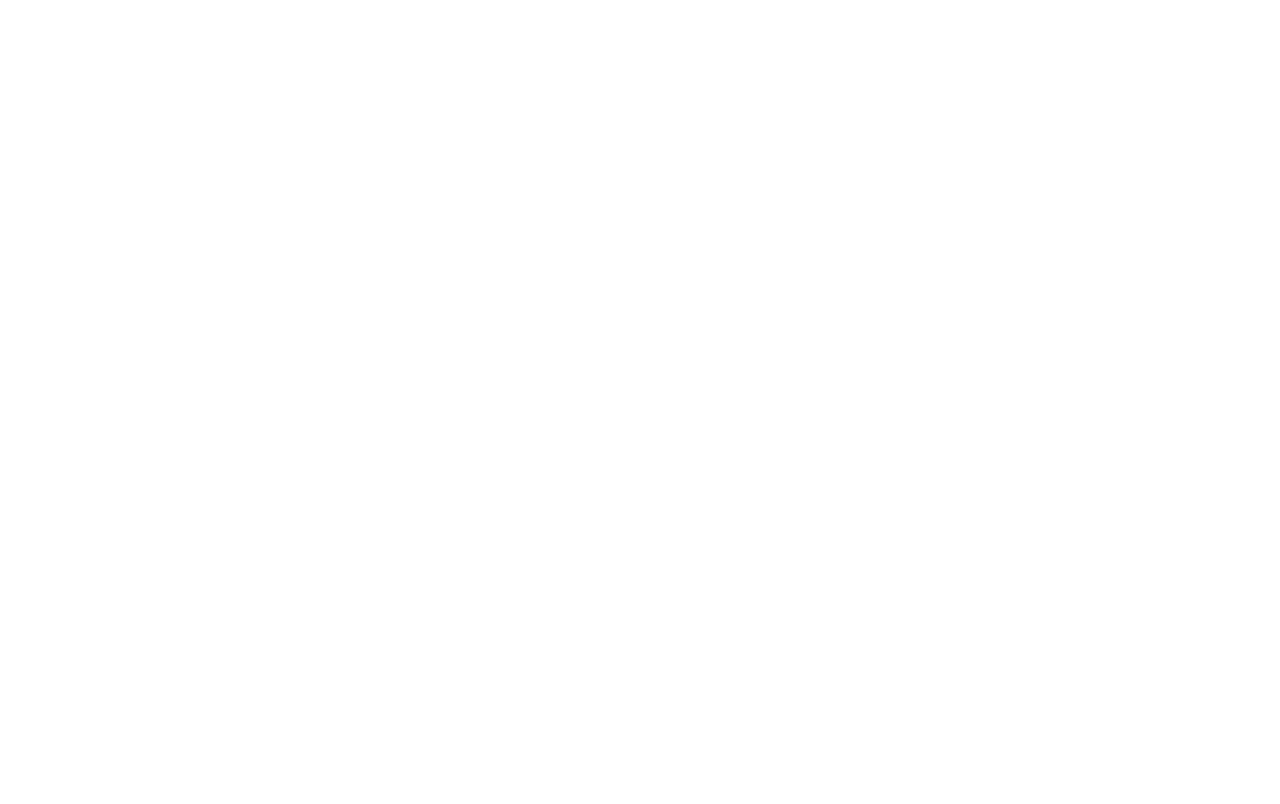
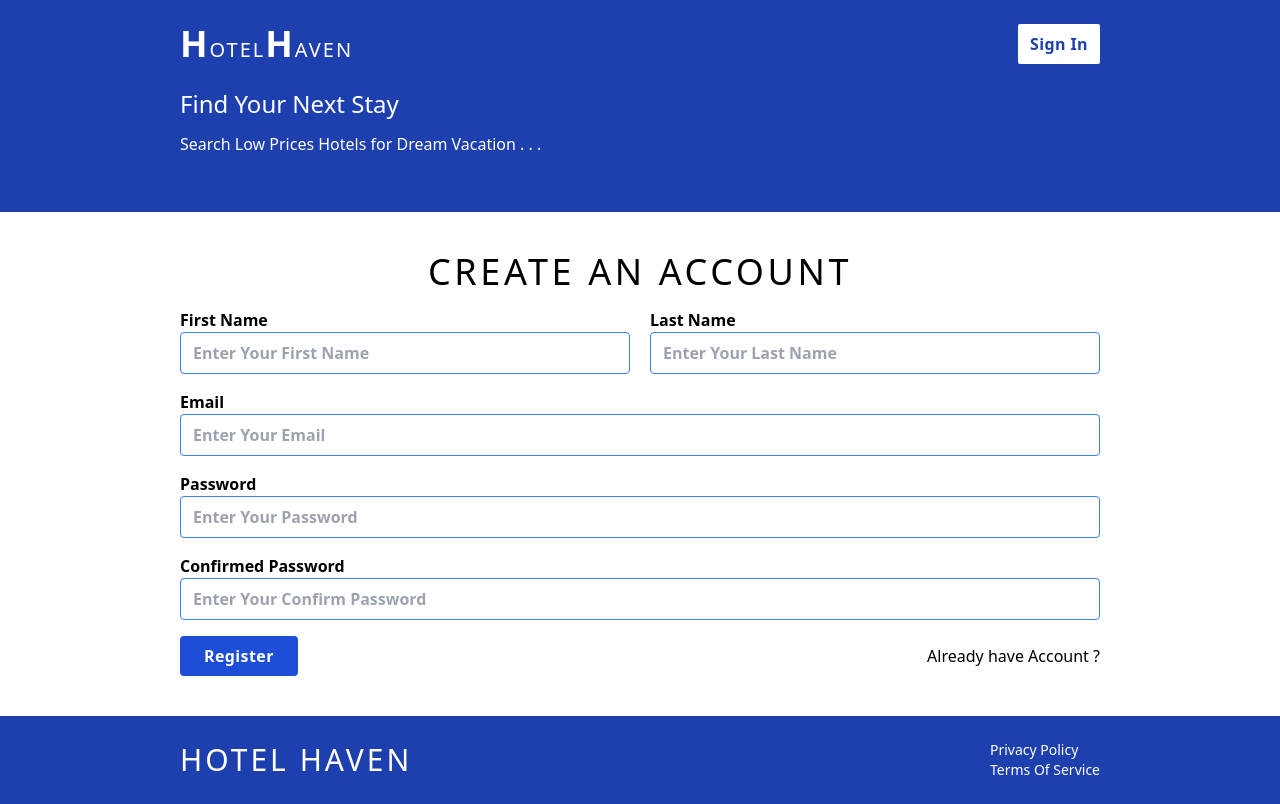
Before and after one commit to MuraliVelayudam/HotelHaven, a React (Vite) app: page /register in a window 1280 px wide. Before the commit this address had no page. Built offline with nearby package versions, Linux system fonts and the light colour scheme.

Commit message:
Register Form Is Created With Validation

```diff
--- a/package.json
+++ b/package.json
@@ -12,6 +12,7 @@
   "dependencies": {
     "react": "^18.2.0",
     "react-dom": "^18.2.0",
+    "react-hook-form": "^7.51.2",
     "react-router-dom": "^6.22.3"
   },
   "devDependencies": {
--- a/src/App.tsx
+++ b/src/App.tsx
@@ -1,5 +1,6 @@
 import { Routes, Route } from 'react-router-dom'
 import Layout from './layouts/Layout'
+import Register from './pages/Register'
 
 export default function App() {
     return (
@@ -12,6 +13,14 @@
                     </Layout>
                 }
             />
+            <Route
+                path="/register"
+                element={
+                    <Layout>
+                        <Register />
+                    </Layout>
+                }
+            />
         </Routes>
     )
 }
--- a/src/components/Footer.tsx
+++ b/src/components/Footer.tsx
@@ -2,7 +2,7 @@
 
 export default function Footer() {
     return (
-        <div className="bg-blue-800 py-6">
+        <div className="bg-blue-800 py-6 px-5">
             <div className="container mx-auto flex items-center  justify-between text-white">
                 <Link to={'/'} className="text-3xl font-extralight uppercase  tracking-widest">
                     Hotel Haven
--- a/src/components/Header.tsx
+++ b/src/components/Header.tsx
@@ -2,7 +2,7 @@
 
 export default function Header() {
     return (
-        <div className="bg-blue-800 py-6">
+        <div className="bg-blue-800 py-6 px-5">
             <div className="container mx-auto flex  justify-between">
                 <span className="text-white uppercase tracking-widest text-xl">
                     <Link to={'/'} className="font-extralight">
--- a/src/components/Hero.tsx
+++ b/src/components/Hero.tsx
@@ -1,6 +1,6 @@
 export default function Hero() {
     return (
-        <div className="bg-blue-800 pb-14">
+        <div className="bg-blue-800 pb-14 px-5">
             <div className="container mx-auto text-white flex flex-col  gap-3">
                 <h1 className="text-2xl">Find Your Next Stay</h1>
                 <p className="text-base ">Search Low Prices Hotels for Dream Vacation . . .</p>
--- /dev/null
+++ b/src/pages/Register.tsx
@@ -0,0 +1,118 @@
+import { useForm } from 'react-hook-form'
+
+type RegisterFormData = {
+    firstName: string
+    lastName: string
+    email: string
+    password: string
+    confirmPassword: string
+}
+
+export default function Register() {
+    const form = useForm<RegisterFormData>()
+    const { register, handleSubmit, formState, watch } = form
+    const { errors } = formState
+
+    const onSubmit = (formData: RegisterFormData) => {
+        console.log(formData)
+    }
+
+    return (
+        <form className="flex flex-col gap-4 px-5" noValidate onSubmit={handleSubmit(onSubmit)}>
+            <h1 className="text-center text-3xl md:text-4xl font-thin uppercase tracking-widest">Create An Account</h1>
+            <div className="flex flex-col md:flex-row gap-5">
+                <label className="flex-1 font-semibold  ">
+                    First Name
+                    <input
+                        type="text"
+                        placeholder="Enter Your First Name"
+                        className="w-full border border-blue-500 px-3 py-2 outline-none rounded"
+                        {...register('firstName', {
+                            required: 'First Name is Required',
+                            minLength: {
+                                value: 3,
+                                message: 'Name must be at least 3 characters',
+                            },
+                        })}
+                    />
+                    {errors.firstName && <span className="text-xs text-red-600">{errors.firstName.message}</span>}
+                </label>
+                <label className="flex-1 font-semibold">
+                    Last Name
+                    <input
+                        type="text"
+                        placeholder="Enter Your Last Name"
+                        className="w-full border border-blue-500 px-3 py-2 outline-none rounded"
+                        {...register('lastName', {
+                            required: 'Last Name is Required',
+                        })}
+                    />
+                    {errors.lastName && <span className="text-xs text-red-600">{errors.lastName.message}</span>}
+                </label>
+            </div>
+            <div>
+                <label className="flex flex-col font-semibold  ">
+                    Email
+                    <input
+                        type="email"
+                        placeholder="Enter Your Email"
+                        className="w-full border border-blue-500 px-3 py-2 outline-none rounded"
+                        {...register('email', {
+                            required: 'Email is Required',
+                            pattern: {
+                                value: /^(([^<>()\[\]\\.,;:\s@"]+(\.[^<>()\[\]\\.,;:\s@"]+)*)|(".+"))@((\[[0-9]{1,3}\.[0-9]{1,3}\.[0-9]{1,3}\.[0-9]{1,3}])|(([a-zA-Z\-0-9]+\.)+[a-zA-Z]{2,}))$/,
+                                message: 'Please enter a valid email address',
+                            },
+                        })}
+                    />
+                    {errors.email && <span className="text-xs text-red-600">{errors.email.message}</span>}
+                </label>
+            </div>
+            <div>
+                <label className="flex flex-col font-semibold  ">
+                    Password
+                    <input
+                        type="password"
+                        placeholder="Enter Your Password"
+                        className="w-full border border-blue-500 px-3 py-2 outline-none rounded"
+                        {...register('password', {
+                            required: 'Password is Required',
+                            minLength: {
+                                value: 6,
+                                message: 'Password must be at least 3 characters',
+                            },
+                        })}
+                    />
+                </label>
+            </div>
+            <div>
+                <label className="flex flex-col font-semibold  ">
+                    Confirmed Password
+                    <input
+                        type="password"
+                        placeholder="Enter Your Confirm Password"
+                        className="w-full border border-blue-500 px-3 py-2 outline-none rounded"
+                        {...register('confirmPassword', {
+                            validate: (value) => {
+                                if (!value) {
+                                    return 'Confirm Password is Required'
+                                } else if (watch('password') !== value) {
+                                    return 'Password Not Match'
+                                }
+                            },
+                        })}
+                    />
+                    {errors.confirmPassword && (
+                        <span className="text-xs text-red-600">{errors.confirmPassword.message}</span>
+                    )}
+                </label>
+            </div>
+            <div className="flex items-center justify-between flex-col md:flex-row gap-4">
+                <button className="bg-blue-700 text-white px-6 py-2 rounded font-semibold tracking-wide">
+                    Register
+                </button>
+                <p>Already have Account ?</p>
+            </div>
+        </form>
+    )
+}
```
Also changed, not shown: 1 other file (tests, documents, lock files or other folders).
